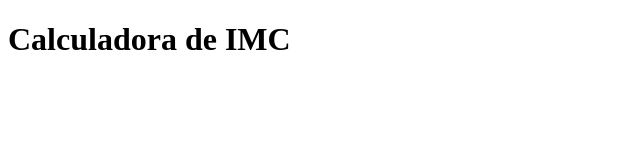
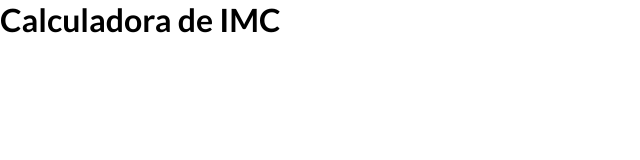
Before and after one commit to gabriel-kobayashi/calculadora-de-imc, a plain HTML site: page index.html in a window 1280 px wide. Shown: the whole page, without its empty margins (0-640 px from the left). Drawn offline with Linux system fonts and the light colour scheme.

Commit message:
style: adiciona fonte Lato do Google Fonts e define como padrão

```diff
--- a/css/styles.css
+++ b/css/styles.css
@@ -0,0 +1,6 @@
+* {
+  margin: 0;
+  padding: 0;
+  box-sizing: border-box;
+  font-family: "Lato", sans-serif;
+}
--- a/index.html
+++ b/index.html
@@ -4,6 +4,12 @@
     <meta charset="UTF-8" />
     <meta name="viewport" content="width=device-width, initial-scale=1.0" />
     <title>Calculadora de IMC</title>
+    <link rel="preconnect" href="https://fonts.googleapis.com" />
+    <link rel="preconnect" href="https://fonts.gstatic.com" crossorigin />
+    <link
+      href="https://fonts.googleapis.com/css2?family=Barlow:ital,wght@0,100;0,200;0,300;0,400;0,500;0,600;0,700;0,800;0,900;1,100;1,200;1,300;1,400;1,500;1,600;1,700;1,800;1,900&family=Lato:ital,wght@0,100;0,300;0,400;0,700;0,900;1,100;1,300;1,400;1,700;1,900&family=Open+Sans:ital,wght@0,300..800;1,300..800&display=swap"
+      rel="stylesheet"
+    />
     <link rel="stylesheet" href="css/styles.css" />
     <script src="js/scripts.js" defer></script>
   </head>
```
